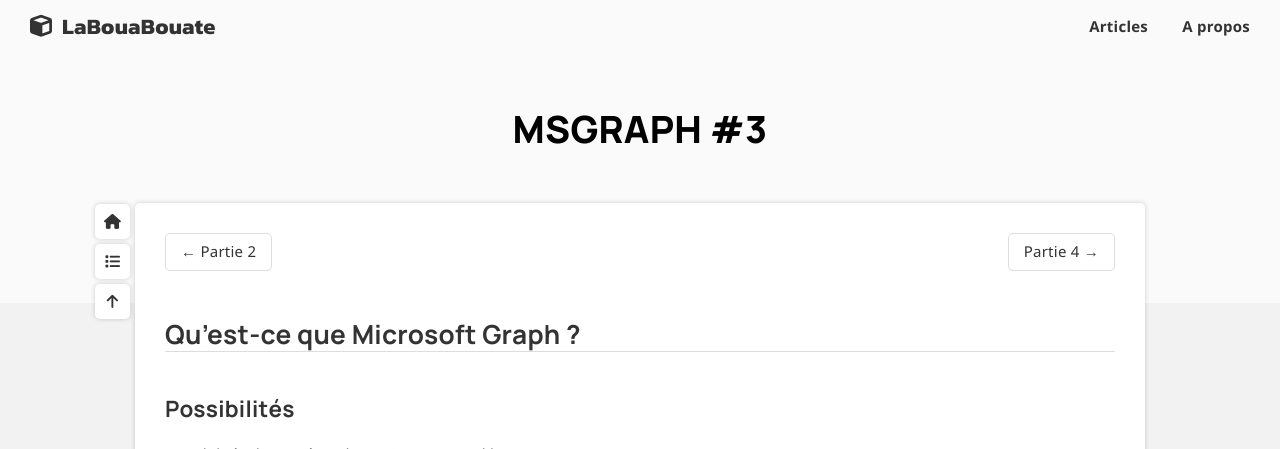
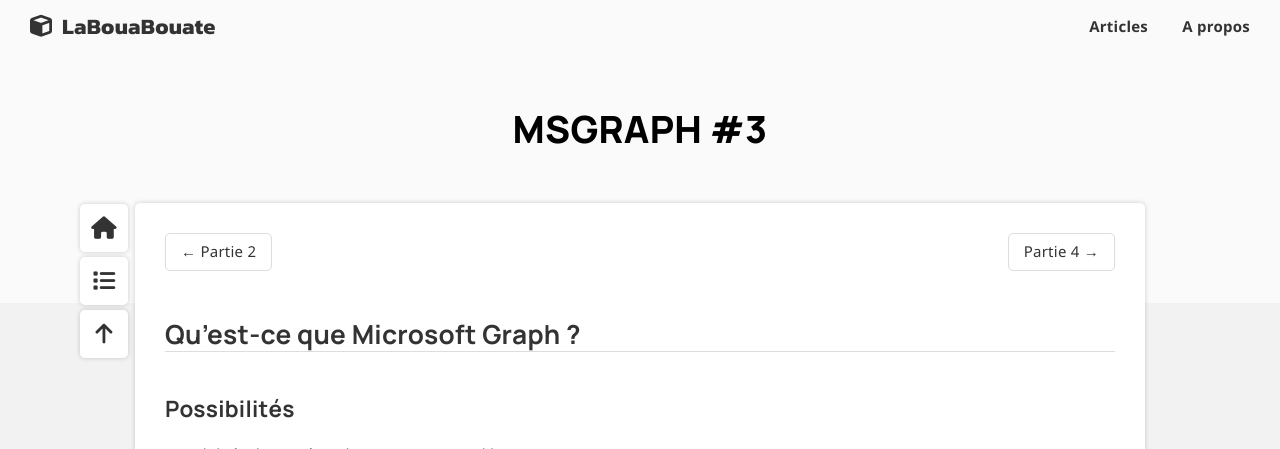
Before and after one commit to leobouard/leobouard.github.io, a Jekyll site: the page built from _posts/2023-09-17-cours-msgraph-003.md, in a window 1280 px wide. Shown: the top 449 px of the page. Built offline with Jekyll 4.4.1, drawn with Linux system fonts in a browser that asks for light colours; nearby versions of some CDN libraries; some web fonts are replaced.

Commit message:
Update posts.scss

```diff
--- a/assets/css/posts.scss
+++ b/assets/css/posts.scss
@@ -242,17 +242,17 @@
 
 div.side_buttons {
     position: fixed;
-    margin-left: -5em;
+    margin-left: -6em;
     margin-top: -2.3em;
 }
 
 div.side_buttons > a {
     display: flex;
-    height: 35px;
-    width: 35px;
+    aspect-ratio: 1;
     background-color: var(--textbg);
     color: var(--title);
-    font-size: 15px;
+    font-size: 1.5em;
+    padding: 0.5em;
     margin: 5px;
     justify-content: center;
     align-items: center;
```
